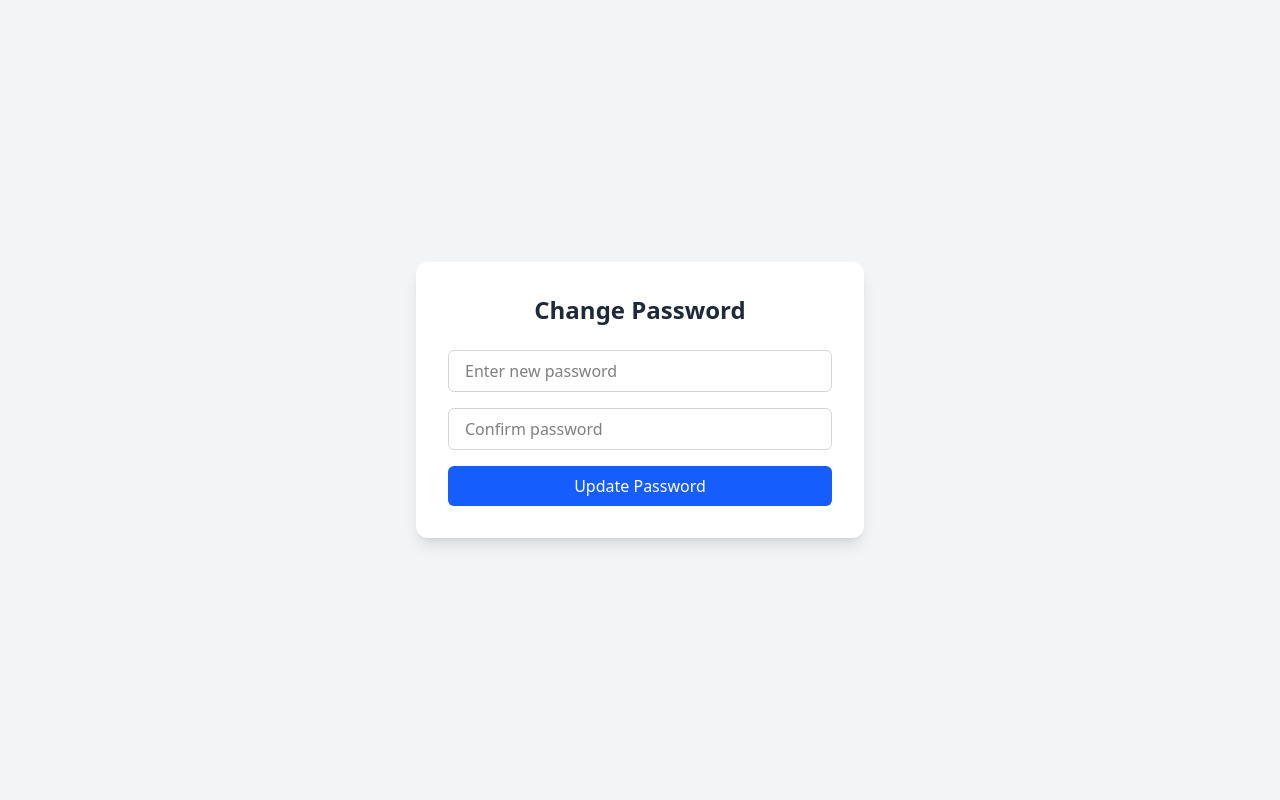
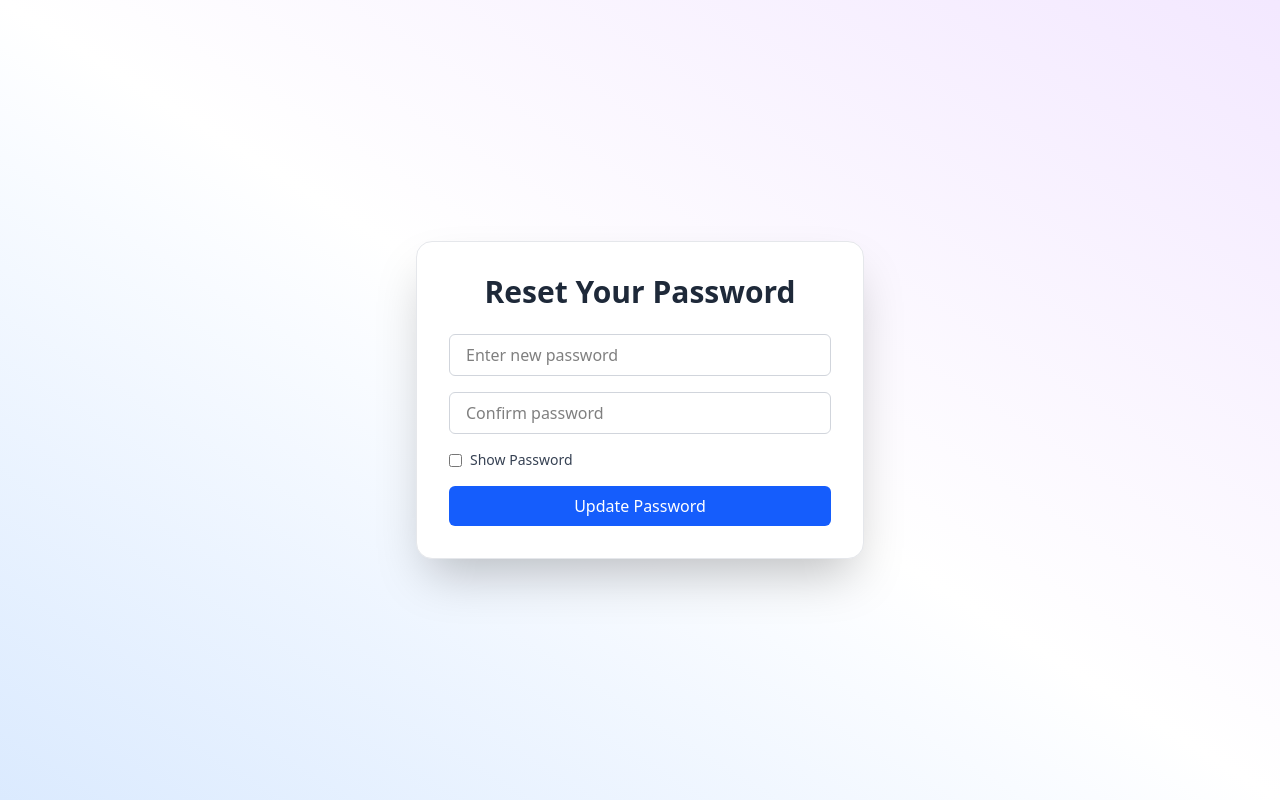
Before and after one commit to rahanyas/chimlen, a React (Vite) app in the folder client/: page /newPassword in a window 1280 px wide. Built offline with nearby package versions, Linux system fonts and the light colour scheme; no server answers.

Commit message:
created changePass option

```diff
--- a/client/src/Pages/NewPassPage.jsx
+++ b/client/src/Pages/NewPassPage.jsx
@@ -1,61 +1,102 @@
 import { useState } from "react";
 import axiosInstance from "../utils/axiosInstance";
+import { useNavigate } from "react-router-dom";
 
 const NewPassPage = () => {
-  const [password, setPassWord] = useState('');
-  const [confirmPass, setConfrimPass] = useState('');
-  const [errorMsg, setErrorMsg] = useState('');
+  const [password, setPassword] = useState('');
+  const [confirmPass, setConfirmPass] = useState('');
+  const [msg, setMsg] = useState({ errorMsg: '', successMsg: '' });
+  const [showPassword, setShowPassword] = useState(false);
+  const [loading, setLoading] = useState(false);
+
+  const navigate = useNavigate();
 
   const handleSubmit = async (e) => {
-    e.preventDefault(); // ✅ Prevent page refresh
+    e.preventDefault();
 
     if (password !== confirmPass) {
-      return setErrorMsg('Passwords do not match');
+      return setMsg({ errorMsg: 'Passwords do not match', successMsg: '' });
     }
 
+    setLoading(true);
     try {
-      const res = await axiosInstance.post('/setnewpass', { password });
-      console.log(res);
-      setErrorMsg('Password changed successfully!'); // ✅ success feedback (optional)
+      await axiosInstance.post("/setnewpass", { password });
+      setMsg({ successMsg: 'Password changed successfully!', errorMsg: '' });
+
+
+      setTimeout(() => navigate("/login"), 2000);
     } catch (err) {
       console.log(err);
-      setErrorMsg('An error occurred while changing password');
+      setMsg({ errorMsg: 'An error occurred while changing password', successMsg: '' });
+    } finally {
+      setLoading(false);
     }
   };
 
+  const checkStrength = () => {
+    if (password.length < 6) return "Weak";
+    if (password.match(/[0-9]/) && password.match(/[A-Z]/) && password.length >= 8) return "Strong";
+    return "Medium";
+  };
+
   return (
-    <div className="min-h-screen flex items-center justify-center bg-gray-100 p-4">
-      <div className="w-full max-w-md bg-white p-8 rounded-xl shadow-lg">
-        <h2 className="text-2xl font-bold mb-6 text-center text-gray-800">Change Password</h2>
+    <div className="min-h-screen flex items-center justify-center bg-gradient-to-tr from-blue-100 via-white to-purple-100 p-4">
+      <div className="w-full max-w-md bg-white p-8 rounded-2xl shadow-2xl border border-gray-200">
+        <h2 className="text-3xl font-bold mb-6 text-center text-gray-800">Reset Your Password</h2>
 
-        {/* ✅ Show Error Message */}
-        {errorMsg.length > 0 && (
-          <div className="mb-4 text-center text-red-500 font-semibold">
-            {errorMsg}
+        {msg.errorMsg && (
+          <div className="mb-4 text-center text-red-600 font-medium">
+            {msg.errorMsg}
+          </div>
+        )}
+        {msg.successMsg && (
+          <div className="mb-4 text-center text-green-600 font-medium">
+            {msg.successMsg}
           </div>
         )}
 
         <form className="flex flex-col gap-4" onSubmit={handleSubmit}>
+          <div>
             <input
-            type="password"
+              type={showPassword ? "text" : "password"}
               placeholder="Enter new password"
-            className="border border-gray-300 rounded-md px-4 py-2 focus:outline-none focus:ring-2 focus:ring-blue-500"
-            onChange={(e) => setPassWord(e.target.value)}
+              className="w-full border border-gray-300 rounded-md px-4 py-2 focus:outline-none focus:ring-2 focus:ring-blue-500"
+              onChange={(e) => setPassword(e.target.value)}
               value={password}
+              required
             />
+            {password && (
+              <p className={`text-sm mt-1 ${checkStrength() === "Weak" ? "text-red-500" : checkStrength() === "Medium" ? "text-yellow-500" : "text-green-600"}`}>
+                Strength: {checkStrength()}
+              </p>
+            )}
+          </div>
+
           <input
-            type="password"
+            type={showPassword ? "text" : "password"}
             placeholder="Confirm password"
-            className="border border-gray-300 rounded-md px-4 py-2 focus:outline-none focus:ring-2 focus:ring-blue-500"
-            onChange={(e) => setConfrimPass(e.target.value)}
+            className="w-full border border-gray-300 rounded-md px-4 py-2 focus:outline-none focus:ring-2 focus:ring-blue-500"
+            onChange={(e) => setConfirmPass(e.target.value)}
             value={confirmPass}
+            required
           />
+
+          <div className="flex items-center gap-2 text-sm">
+            <input
+              type="checkbox"
+              id="showPassword"
+              onChange={() => setShowPassword(!showPassword)}
+              className="accent-blue-500"
+            />
+            <label htmlFor="showPassword" className="text-gray-700">Show Password</label>
+          </div>
 
           <button
             type="submit"
-            className="bg-blue-600 text-white py-2 rounded-md hover:bg-blue-700 transition cursor-pointer"
+            className={`bg-blue-600 text-white py-2 rounded-md transition hover:bg-blue-700 ${loading ? "opacity-60 cursor-not-allowed" : ""}`}
+            disabled={loading}
           >
-            Update Password
+            {loading ? "Updating..." : "Update Password"}
           </button>
         </form>
       </div>
```
Also changed, not shown: 1 other file (tests, documents, lock files or other folders). Lines whose indentation alone changed are shown as unchanged.
